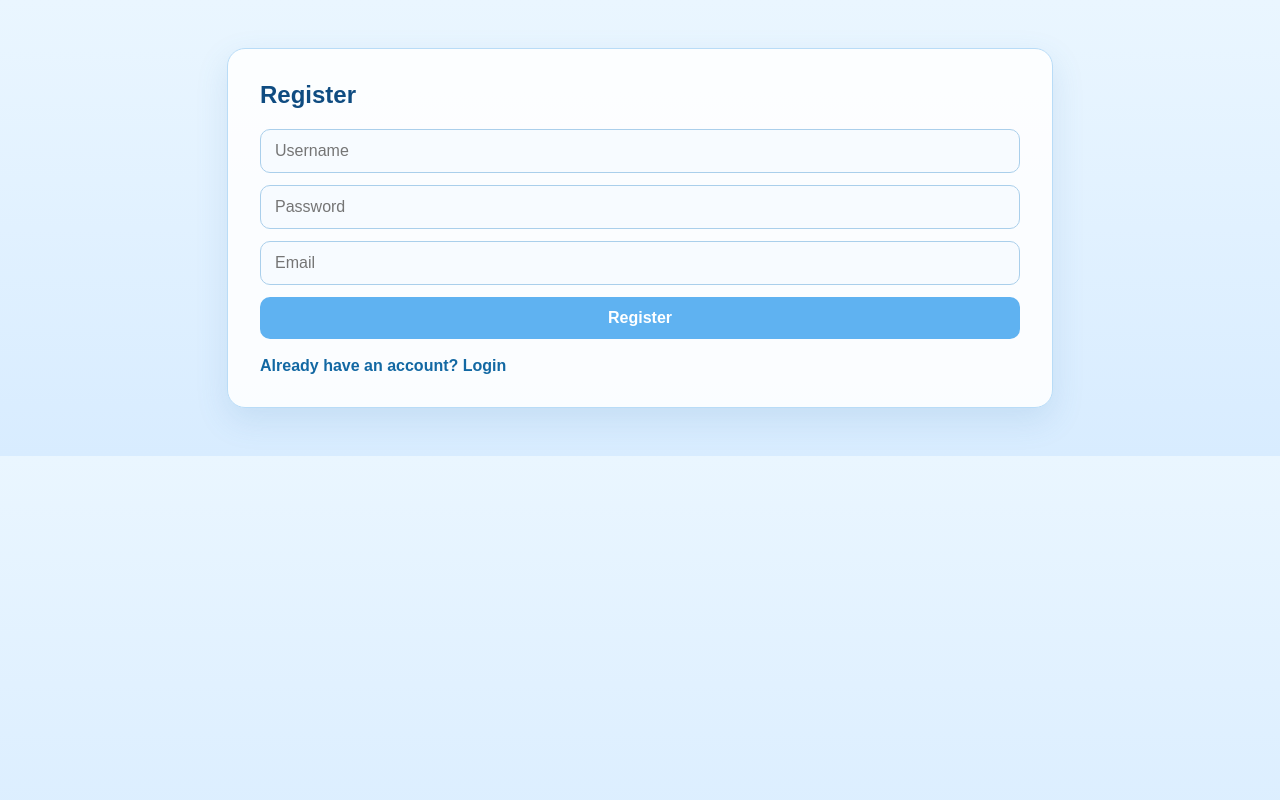
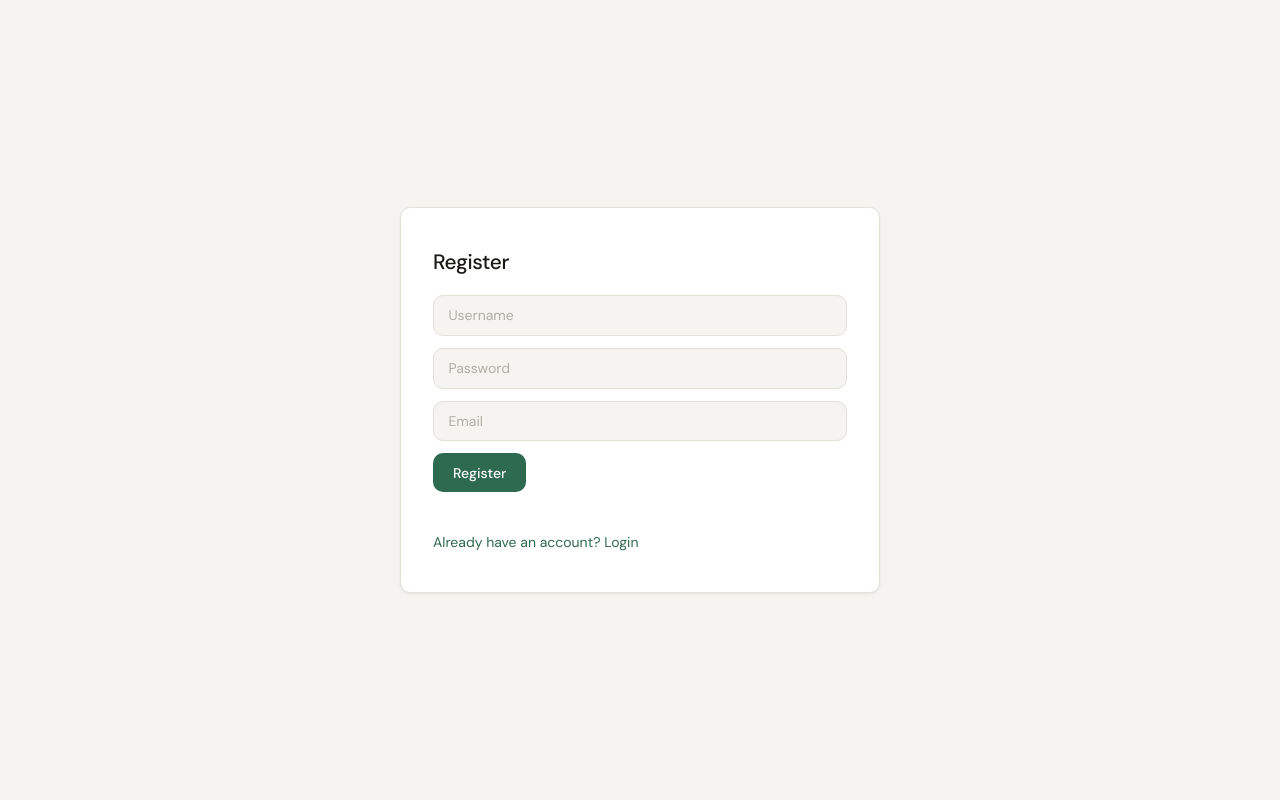
Before and after one commit to deeishere/-Secure-Web-Application-, a Flask app: page /register in a window 1280 px wide. Run offline with Flask 3, Linux system fonts and the light colour scheme.

Commit message:
Update style.css

```diff
--- a/static/style.css
+++ b/static/style.css
@@ -1,99 +1,211 @@
-body {
+@import url('https://fonts.googleapis.com/css2?family=DM+Sans:wght@300;400;500&family=DM+Mono:wght@400;500&display=swap');
+*,
+*::before,
+*::after {
+    box-sizing: border-box;
     margin: 0;
-    font-family: Arial, sans-serif;
-    background: linear-gradient(180deg, #eaf6ff 0%, #d8ecff 100%);
-    color: #12324a;
+    padding: 0;
 }
 
+:root {
+    --bg: #F5F4F0;
+    --surface: #FFFFFF;
+    --border: #E2E0D8;
+    --text: #1A1916;
+    --muted: #7A7870;
+    --accent: #2D6A4F;
+    --accent-lt: #D8EFE3;
+    --danger: #C0392B;
+    --radius: 10px;
+    --shadow: 0 1px 3px rgba(0, 0, 0, 0.07);
+}
+
+body {
+    font-family: 'DM Sans', sans-serif;
+    font-size: 15px;
+    font-weight: 400;
+    color: var(--text);
+    background-color: var(--bg);
+    min-height: 100vh;
+    display: flex;
+    align-items: center;
+    justify-content: center;
+    padding: 2rem 1rem;
+}
+
+
+/* ── Page wrapper ─────────────────────────── */
+
 .page {
-    max-width: 760px;
-    margin: 48px auto;
-    padding: 32px;
-    background: rgba(255, 255, 255, 0.88);
-    border: 1px solid #b9dcf7;
-    border-radius: 18px;
-    box-shadow: 0 12px 32px rgba(73, 135, 180, 0.15);
+    background: var(--surface);
+    border: 1px solid var(--border);
+    border-radius: var(--radius);
+    box-shadow: var(--shadow);
+    padding: 2.5rem 2rem;
+    width: 100%;
+    max-width: 480px;
 }
+
+
+/* ── Typography ───────────────────────────── */
 
 h1,
 h2,
 h3 {
-    color: #0f4c81;
-    margin-top: 0;
+    font-weight: 500;
+    letter-spacing: -0.02em;
+    color: var(--text);
+    margin-bottom: 1.25rem;
 }
 
-p,
-a,
-label,
-th,
-td {
-    font-size: 16px;
+h1 {
+    font-size: 1.6rem;
 }
 
+h2 {
+    font-size: 1.3rem;
+}
+
+h3 {
+    font-size: 1rem;
+    margin-top: 1.75rem;
+    margin-bottom: 0.75rem;
+}
+
+p {
+    color: var(--muted);
+    line-height: 1.6;
+    margin-bottom: 0.5rem;
+}
+
+p strong {
+    color: var(--text);
+    font-weight: 500;
+}
+
+
+/* ── Forms ────────────────────────────────── */
+
+form {
+    display: flex;
+    flex-direction: column;
+    gap: 0.75rem;
+    margin-bottom: 1.25rem;
+}
+
+input[type="text"],
+input[type="password"],
+input[type="email"] {
+    width: 100%;
+    padding: 0.65rem 0.9rem;
+    font-family: 'DM Sans', sans-serif;
+    font-size: 14px;
+    color: var(--text);
+    background: var(--bg);
+    border: 1px solid var(--border);
+    border-radius: var(--radius);
+    outline: none;
+    transition: border-color 0.15s;
+}
+
+input:focus {
+    border-color: var(--accent);
+    background: #fff;
+}
+
+input::placeholder {
+    color: #B0AEA6;
+}
+
+button[type="submit"],
+button {
+    padding: 0.65rem 1.25rem;
+    font-family: 'DM Sans', sans-serif;
+    font-size: 14px;
+    font-weight: 500;
+    color: #fff;
+    background: var(--accent);
+    border: none;
+    border-radius: var(--radius);
+    cursor: pointer;
+    transition: opacity 0.15s;
+    align-self: flex-start;
+}
+
+button:hover {
+    opacity: 0.88;
+}
+
+
+/* ── Links ────────────────────────────────── */
+
 a {
-    color: #1268a3;
+    color: var(--accent);
     text-decoration: none;
-    font-weight: 600;
+    font-size: 14px;
 }
 
 a:hover {
     text-decoration: underline;
 }
 
-form {
-    display: flex;
-    flex-direction: column;
-    gap: 12px;
-    margin-top: 16px;
+
+/* ── Comments ─────────────────────────────── */
+
+.comment-list p {
+    padding: 0.6rem 0.85rem;
+    background: var(--bg);
+    border-radius: 6px;
+    margin-bottom: 0.5rem;
+    font-size: 14px;
+    color: var(--text);
+    line-height: 1.5;
 }
 
-input,
-button {
-    font: inherit;
-    padding: 12px 14px;
-    border-radius: 10px;
-    border: 1px solid #aacfeb;
-}
 
-input {
-    background: #f7fbff;
-}
-
-button {
-    background: #5fb2f1;
-    color: #fff;
-    border: none;
-    font-weight: 700;
-    cursor: pointer;
-}
-
-button:hover {
-    background: #479fdf;
-}
+/* ── Table ────────────────────────────────── */
 
 table {
     width: 100%;
     border-collapse: collapse;
-    margin-top: 18px;
-    background: #f9fcff;
-    overflow: hidden;
-    border-radius: 12px;
+    font-size: 14px;
+    margin-top: 1rem;
 }
 
-th,
-td {
-    border: 1px solid #c6e1f5;
-    padding: 12px;
-    text-align: left;
+thead tr {
+    border-bottom: 1px solid var(--border);
 }
 
 th {
-    background: #cfe9fb;
+    text-align: left;
+    padding: 0.5rem 0.75rem;
+    font-weight: 500;
+    color: var(--muted);
+    font-size: 12px;
+    text-transform: uppercase;
+    letter-spacing: 0.05em;
 }
 
-.comment-list p {
-    background: #f4faff;
-    border: 1px solid #d3e8f8;
-    border-radius: 10px;
-    padding: 12px;
+td {
+    padding: 0.6rem 0.75rem;
+    color: var(--text);
+    border-bottom: 1px solid var(--border);
 }
+
+tr:last-child td {
+    border-bottom: none;
+}
+
+
+/* ── Admin page wider ─────────────────────── */
+
+.page.wide {
+    max-width: 680px;
+}
+
+
+/* ── 403 page ─────────────────────────────── */
+
+.page h1+p {
+    margin-bottom: 1.25rem;
+}
```
